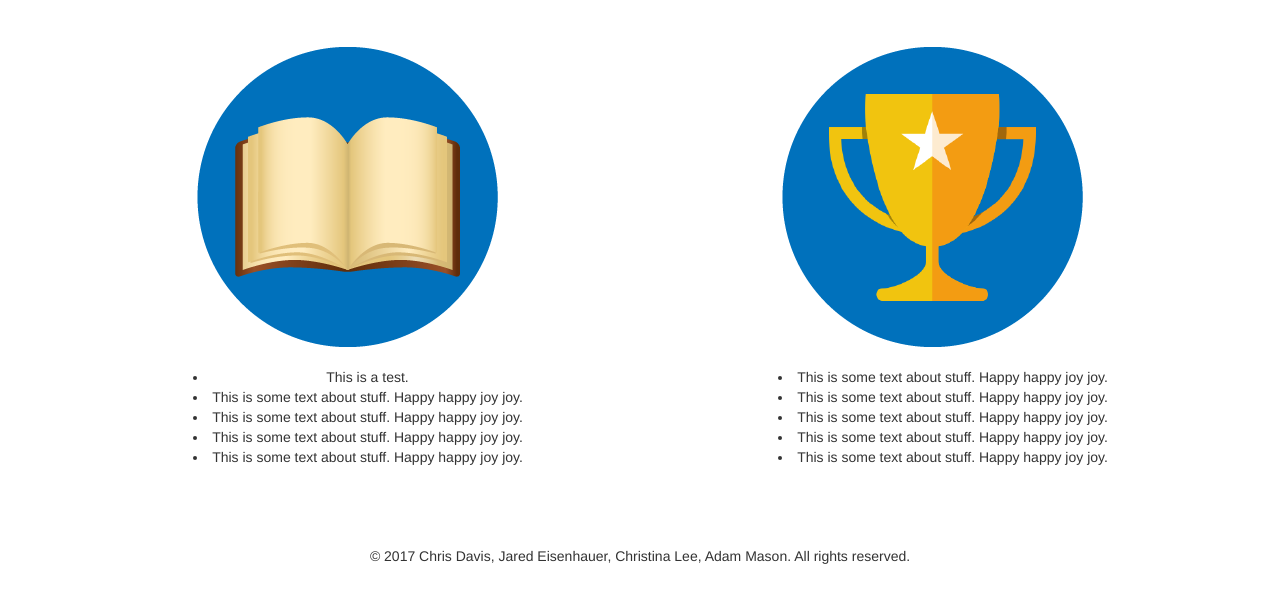
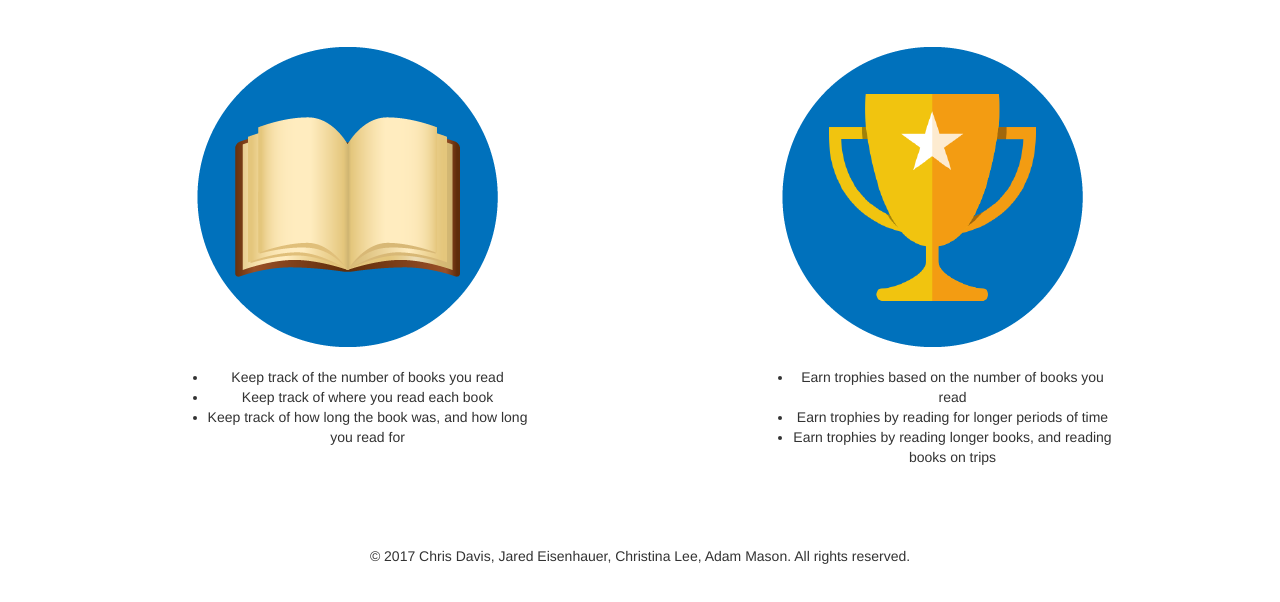
Before and after one commit to Chrissyanity/Final, a website: page public/index.html at #/intro in a window 1280 px wide. Shown: the part 184-786 px from the top of the page. Drawn offline with nearby package versions, Linux system fonts and the light colour scheme; some packages are replaced by stand-ins of ours; no server answers; a web font is replaced by a local one.

Commit message:
changed intro list

```diff
--- a/public/views/intro.html
+++ b/public/views/intro.html
@@ -25,25 +25,17 @@
 							<br />
 							<ul>
 								<li>
-									This is a test.
+									Keep track of the number of books you read
 								</li>
 								<li>
-									This is some text about stuff. Happy happy joy joy.
+								  Keep track of where you read each book
 								</li>
 								<li>
-									This is some text about stuff. Happy happy joy joy.
+									Keep track of how long the book was, and how long you read for
 								</li>
-								<li>
-									This is some text about stuff. Happy happy joy joy.
-								</li>
-								<li>
-									This is some text about stuff. Happy happy joy joy.
-								</li>
-
 							</ul>
             </div>
 						<div class="col-md-2">
-
 						</div>
 						<div class="col-md-4">
 							<figure class="text-center" >
@@ -52,21 +44,14 @@
 							<br />
 							<ul>
 								<li>
-									This is some text about stuff. Happy happy joy joy.
+									Earn trophies based on the number of books you read
 								</li>
 								<li>
-									This is some text about stuff. Happy happy joy joy.
+									Earn trophies by reading for longer periods of time
 								</li>
 								<li>
-									This is some text about stuff. Happy happy joy joy.
+									Earn trophies by reading longer books, and reading books on trips
 								</li>
-								<li>
-									This is some text about stuff. Happy happy joy joy.
-								</li>
-								<li>
-									This is some text about stuff. Happy happy joy joy.
-								</li>
-
 							</ul>
             </div>
 						<div class="col-md-1">
```
Also changed, not shown: public/scripts/dbFactory.js (+8 -8 lines).
